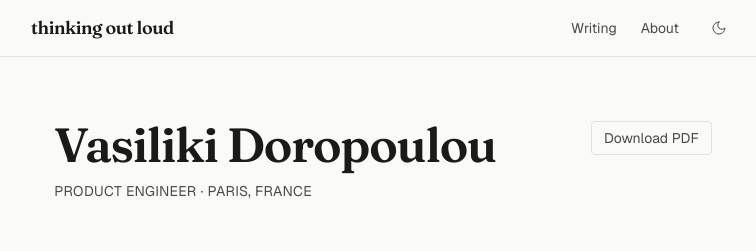
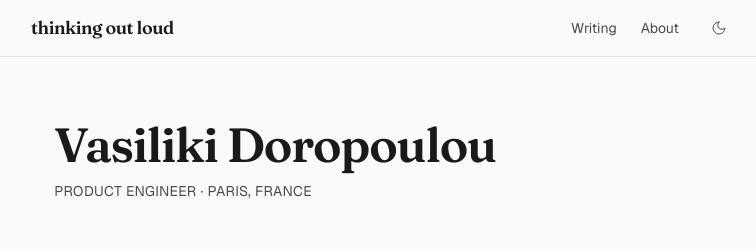
Before and after one commit to VassoD/thinking-out-loud, a Next.js app: page /bio in a window 1280 px wide. Shown: the top 251 px of the page, without its empty margins (257-1013 px from the left). Built offline with nearby package versions, Linux system fonts and the light colour scheme; no server answers.

Commit message:
refactor: remove PrintButton for now

```diff
--- a/app/bio/page.tsx
+++ b/app/bio/page.tsx
@@ -1,6 +1,5 @@
 import type { Metadata } from 'next'
 import Container from '@/components/layout/Container'
-import PrintButton from '@/components/ui/PrintButton'
 import { buildMetadata } from '@/lib/seo'
 
 export const metadata: Metadata = buildMetadata({
@@ -88,17 +87,12 @@ export default function BioPage() {
       <Container size="reading">
         <article>
           <header className="mb-12 print:mb-2">
-            <div className="flex items-start justify-between gap-4">
-              <div>
             <h1 className="font-serif text-4xl font-semibold tracking-tight text-[var(--color-ink)] sm:text-5xl print:text-xl">
               Vasiliki Doropoulou
             </h1>
             <p className="mt-3 text-[var(--color-ink-muted)] text-sm tracking-wide uppercase print:mt-0.5">
               Product Engineer · Paris, France
             </p>
-              </div>
-              <PrintButton />
-            </div>
           </header>
 
           <div className="space-y-10 text-[1.0625rem] leading-[1.85] text-[var(--color-ink)] print:space-y-2 print:text-xs print:leading-snug">
--- a/components/ui/PrintButton.tsx
+++ b/components/ui/PrintButton.tsx
@@ -1,6 +1,5 @@
 'use client'
-
-export default function PrintButton(): JSX.Element {
+function PrintButton(): JSX.Element {
   return (
     <button
       onClick={() => window.print()}
```
Lines whose indentation alone changed are shown as unchanged.
